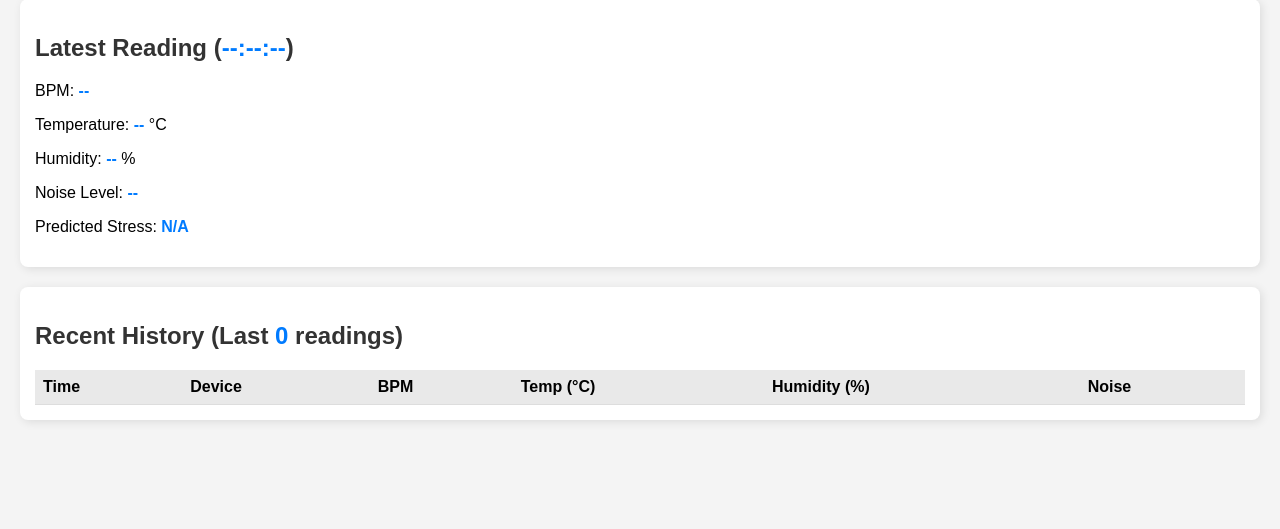
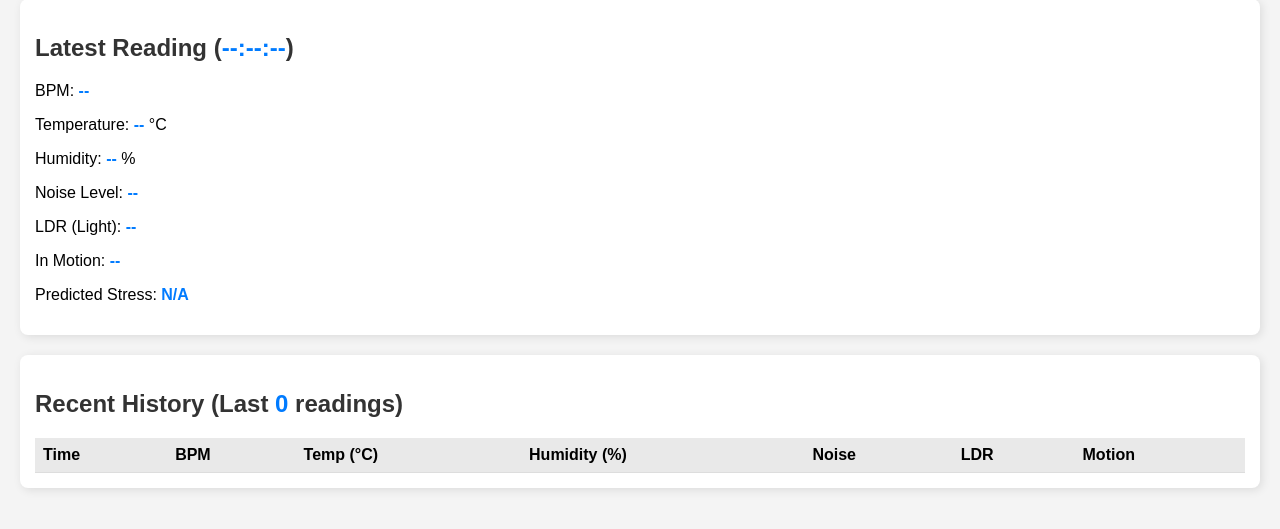
Before and after one commit to CPLADRAGON/CS3237-Emogotchi, a Flask app: page / in a window 1280 px wide. Shown: the part 141-670 px from the top of the page. Run offline with Flask 3, Linux system fonts and the light colour scheme; data that the repository does not hold is empty.

Commit message:
Update index.html

```diff
--- a/Server/templates/index.html
+++ b/Server/templates/index.html
@@ -81,6 +81,9 @@
         <p>Temperature: <span id="latest-temp">--</span> °C</p>
         <p>Humidity: <span id="latest-hum">--</span> %</p>
         <p>Noise Level: <span id="latest-noise">--</span></p>
+
+        <p>LDR (Light): <span id="latest-ldr">--</span></p>
+        <p>In Motion: <span id="latest-motion">--</span></p>
         <p>Predicted Stress: <span id="latest-prediction">N/A</span></p>
     </div>
 
@@ -91,16 +94,18 @@
             <thead>
                 <tr>
                     <th>Time</th>
-                    <th>Device</th>
                     <th>BPM</th>
                     <th>Temp (°C)</th>
                     <th>Humidity (%)</th>
                     <th>Noise</th>
+                    <th>LDR</th>
+                    <th>Motion</th>
                 </tr>
             </thead>
             <tbody>
             </tbody>
         </table>
+
     </div>
 
     <script>
@@ -121,12 +126,18 @@
                 document.getElementById('latest-temp').textContent = latest.temperature !== undefined ? latest.temperature.toFixed(1) : '--';
                 document.getElementById('latest-hum').textContent = latest.humidity !== undefined ? latest.humidity.toFixed(0) : '--';
                 document.getElementById('latest-noise').textContent = latest.noise !== undefined ? latest.noise.toFixed(1) : '--';
+
+                // --- ADDED THESE TWO LINES ---
+                document.getElementById('latest-ldr').textContent = latest.ldr !== undefined ? latest.ldr.toFixed(0) : '--';
+                // Display 'Yes' or 'No' for motion
+                document.getElementById('latest-motion').textContent = latest.in_motion === 1 ? 'Yes' : (latest.in_motion === 0 ? 'No' : '--');
+                // ---------------------------
+
                 document.getElementById('latest-prediction').textContent = data.prediction || 'N/A';
 
                 // --- Update History Table ---
                 const history = data.history || [];
 
-                // This line will no longer crash
                 const tableBody = document.getElementById('history-table').querySelector('tbody');
                 tableBody.innerHTML = ''; // Clear existing rows
 
@@ -136,11 +147,17 @@
                 history.reverse().forEach(entry => {
                     const row = tableBody.insertRow();
                     row.insertCell().textContent = entry.timestamp || '--:--:--';
-                    row.insertCell().textContent = entry.device_name || 'Unknown';
+                    // row.insertCell().textContent = entry.device_name || 'Unknown'; (Removed as requested)
                     row.insertCell().textContent = entry.bpm !== undefined ? entry.bpm.toFixed(1) : '--';
                     row.insertCell().textContent = entry.temperature !== undefined ? entry.temperature.toFixed(1) : '--';
+                    Services
                     row.insertCell().textContent = entry.humidity !== undefined ? entry.humidity.toFixed(0) : '--';
                     row.insertCell().textContent = entry.noise !== undefined ? entry.noise.toFixed(1) : '--';
+
+                    // --- ADDED THESE TWO LINES ---
+                    row.insertCell().textContent = entry.ldr !== undefined ? entry.ldr.toFixed(0) : '--';
+                    row.insertCell().textContent = entry.in_motion === 1 ? 'Yes' : 'No';
+                    // ---------------------------
                 });
 
             } catch (error) {
```
